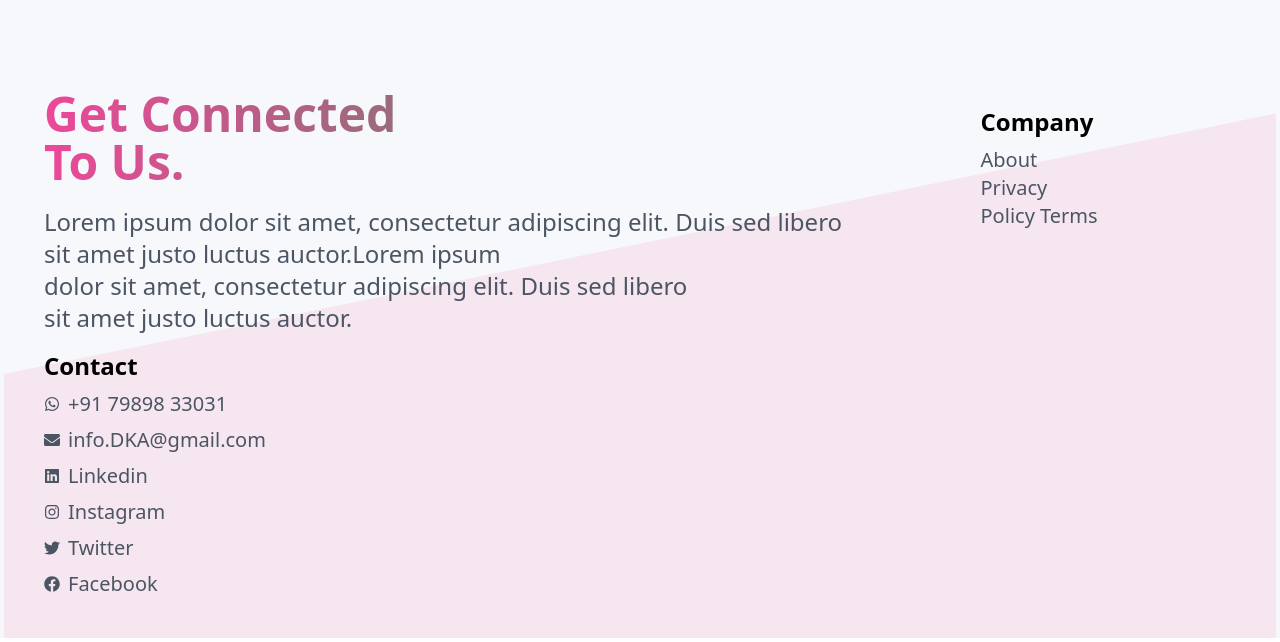
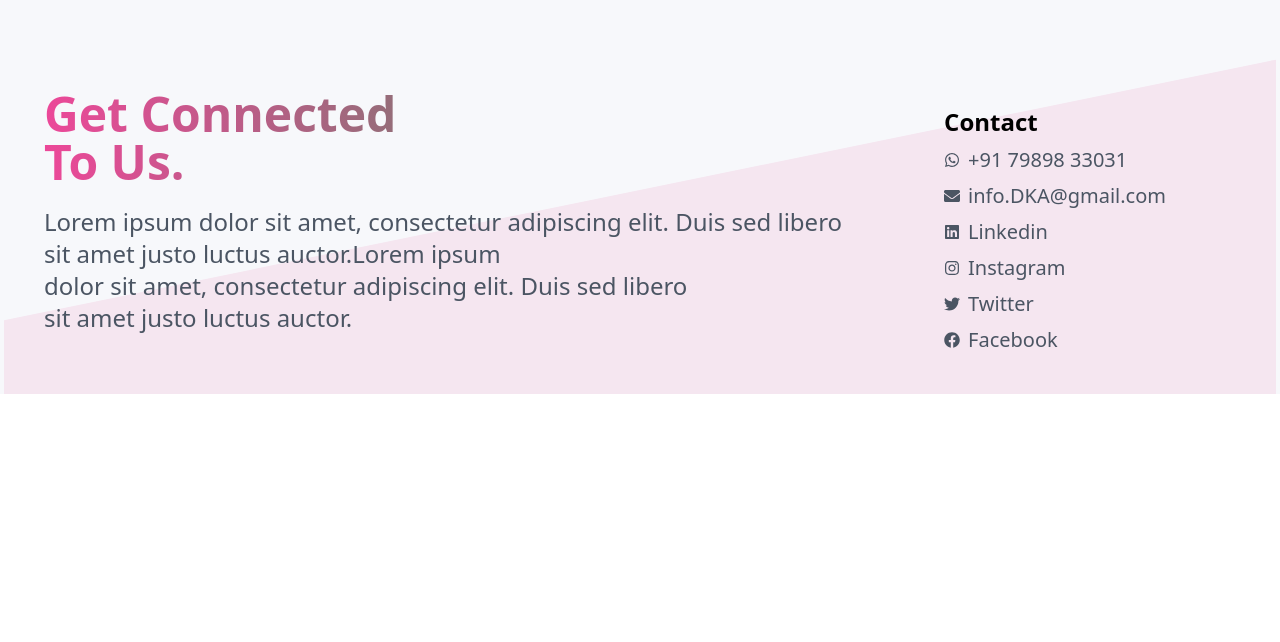
Before and after one commit to tharak1/DKA-client, a React (Vite) app: page / in a window 1280 px wide. Shown: the part 4372-5014 px from the top of the page. After the commit the page ends 4770 px from the top, so only its background shows below. Built offline with nearby package versions, Linux system fonts and the light colour scheme; no server answers; the database is empty.

Commit message:
modified:   src/screens/LandingPage/Footer.tsx

```diff
--- a/src/screens/LandingPage/Footer.tsx
+++ b/src/screens/LandingPage/Footer.tsx
@@ -17,12 +17,12 @@ const Footer: React.FC<Props> = () => {
       {/* Second part */}
 
       {/* Third part */}
-      <div className="w-full md:w-auto md:flex-grow md:mr-8">
+      {/* <div className="w-full md:w-auto md:flex-grow md:mr-8">
         <h2 className="text-2xl font-bold mb-2">Company</h2>
         <p className="text-gray-600 text-xl max-sm:text-lg">About</p>
         <p className="text-gray-600 text-xl max-sm:text-lg">Privacy </p>
         <p className="text-gray-600 text-xl max-sm:text-lg">Policy Terms</p>
-      </div>
+      </div> */}
 
       {/* Fourth part */}
       <div className="w-full md:w-auto md:flex-grow">
```
